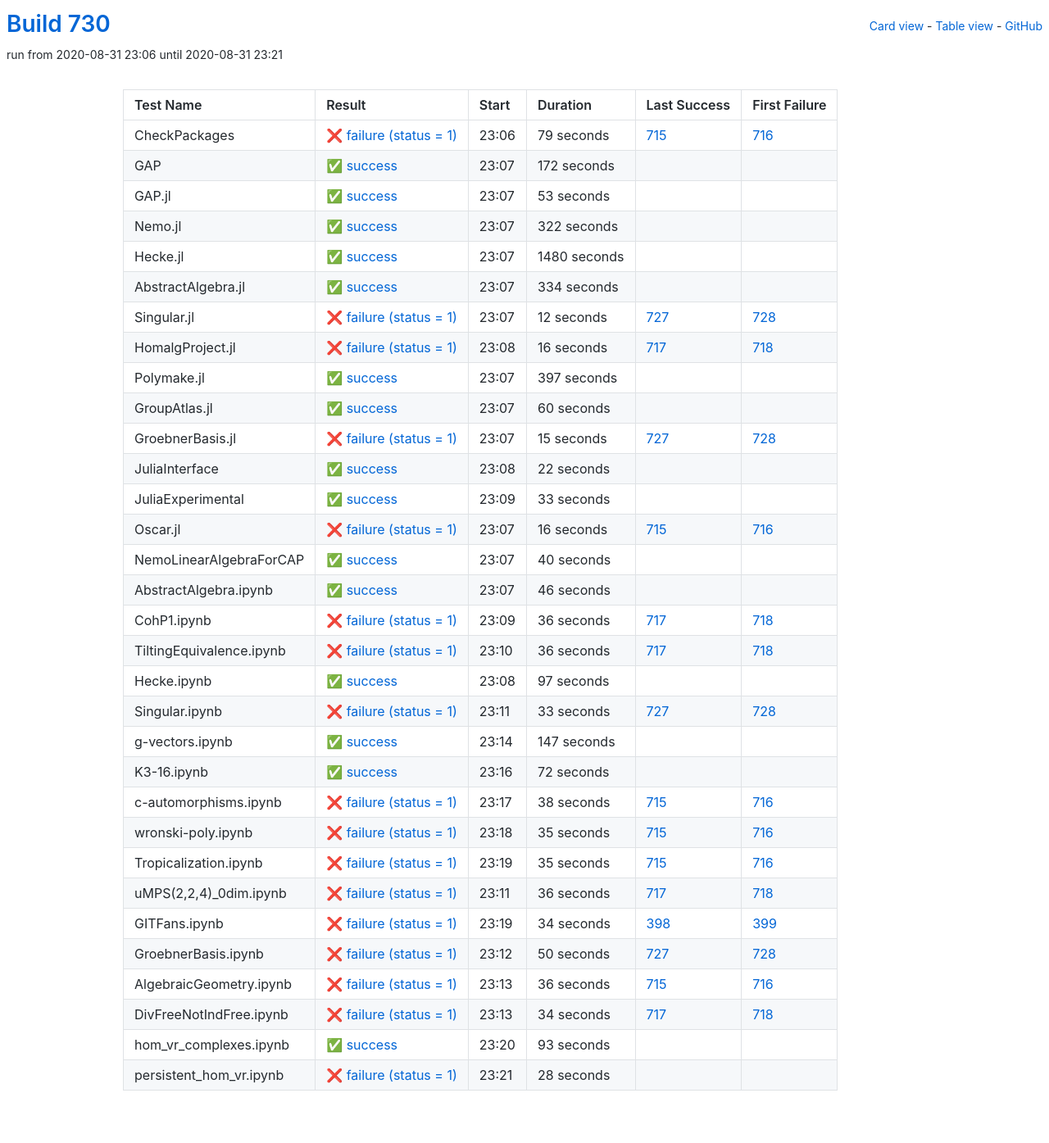
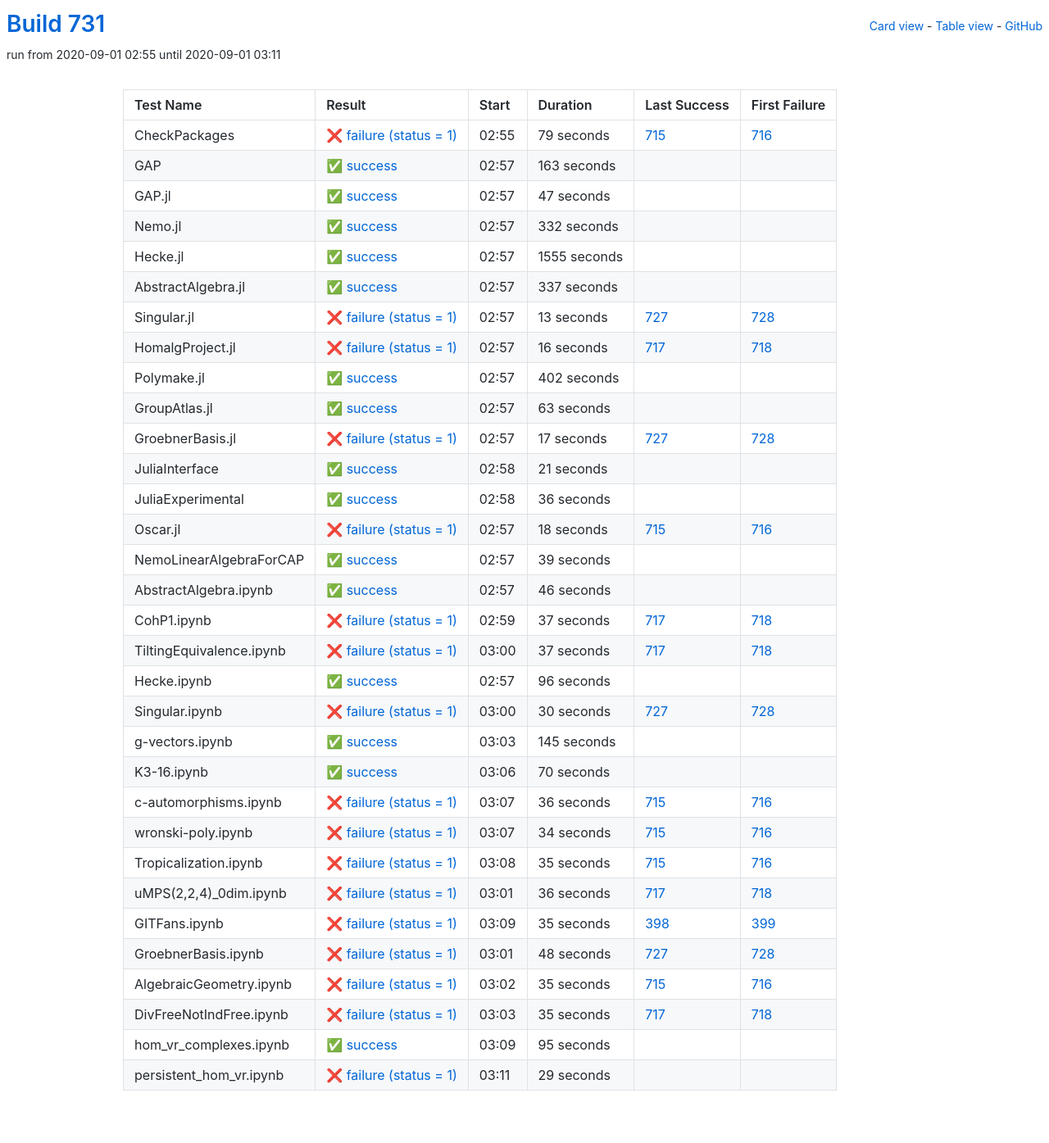
Before and after one commit to oscar-system/oscar-ci-status-stable, a Jekyll site: the page built from table.html, in a window 1280 px wide. Shown: the whole page at 82% size. Built offline with Jekyll 4.4.1, drawn with Linux system fonts in a browser that asks for light colours.

Commit message:
Build #731

```diff
--- a/_data/ci.yml
+++ b/_data/ci.yml
@@ -1,6 +1,6 @@
 ---
-build: 730
-build_url: https://oscarci.mathematik.uni-kl.de/job/oscar-stable/730/
+build: 731
+build_url: https://oscarci.mathematik.uni-kl.de/job/oscar-stable/731/
 job: oscar-stable
 organization: oscar-system
 repo: oscar-ci-status-stable
@@ -8,8 +8,8 @@ repourl: https://github.com/oscar-system/oscar-ci-status-stable
 tests:
 - name: CheckPackages
   id: checkpackages
-  log: https://oscarci.mathematik.uni-kl.de/job/oscar-stable/730/artifact/logs/build-730/CheckPackages.log
-  start: 2020-08-31 23:06
+  log: https://oscarci.mathematik.uni-kl.de/job/oscar-stable/731/artifact/logs/build-731/CheckPackages.log
+  start: 2020-09-01 02:55
   success: false
   exitcode: 1
   status: failure
@@ -20,80 +20,80 @@ tests:
   first_failure_url: https://oscarci.mathematik.uni-kl.de/job/oscar-stable/716/
 - name: GAP
   id: gap
-  log: https://oscarci.mathematik.uni-kl.de/job/oscar-stable/730/artifact/logs/build-730/GAP.log
-  start: 2020-08-31 23:07
+  log: https://oscarci.mathematik.uni-kl.de/job/oscar-stable/731/artifact/logs/build-731/GAP.log
+  start: 2020-09-01 02:57
   success: true
   exitcode: 0
   status: success
-  duration: 172
+  duration: 163
   last_success: false
   last_success_url:
   first_failure: false
   first_failure_url:
 - name: GAP.jl
   id: gap-jl
-  log: https://oscarci.mathematik.uni-kl.de/job/oscar-stable/730/artifact/logs/build-730/GAP.jl.log
-  start: 2020-08-31 23:07
+  log: https://oscarci.mathematik.uni-kl.de/job/oscar-stable/731/artifact/logs/build-731/GAP.jl.log
+  start: 2020-09-01 02:57
   success: true
   exitcode: 0
   status: success
-  duration: 53
+  duration: 47
   last_success: false
   last_success_url:
   first_failure: false
   first_failure_url:
 - name: Nemo.jl
   id: nemo-jl
-  log: https://oscarci.mathematik.uni-kl.de/job/oscar-stable/730/artifact/logs/build-730/Nemo.jl.log
-  start: 2020-08-31 23:07
+  log: https://oscarci.mathematik.uni-kl.de/job/oscar-stable/731/artifact/logs/build-731/Nemo.jl.log
+  start: 2020-09-01 02:57
   success: true
   exitcode: 0
   status: success
-  duration: 322
+  duration: 332
   last_success: false
   last_success_url:
   first_failure: false
   first_failure_url:
 - name: Hecke.jl
   id: hecke-jl
-  log: https://oscarci.mathematik.uni-kl.de/job/oscar-stable/730/artifact/logs/build-730/Hecke.jl.log
-  start: 2020-08-31 23:07
+  log: https://oscarci.mathematik.uni-kl.de/job/oscar-stable/731/artifact/logs/build-731/Hecke.jl.log
+  start: 2020-09-01 02:57
   success: true
   exitcode: 0
   status: success
-  duration: 1480
+  duration: 1555
   last_success: false
   last_success_url:
   first_failure: false
   first_failure_url:
 - name: AbstractAlgebra.jl
   id: abstractalgebra-jl
-  log: https://oscarci.mathematik.uni-kl.de/job/oscar-stable/730/artifact/logs/build-730/AbstractAlgebra.jl.log
-  start: 2020-08-31 23:07
+  log: https://oscarci.mathematik.uni-kl.de/job/oscar-stable/731/artifact/logs/build-731/AbstractAlgebra.jl.log
+  start: 2020-09-01 02:57
   success: true
   exitcode: 0
   status: success
-  duration: 334
+  duration: 337
   last_success: false
   last_success_url:
   first_failure: false
   first_failure_url:
 - name: Singular.jl
   id: singular-jl
-  log: https://oscarci.mathematik.uni-kl.de/job/oscar-stable/730/artifact/logs/build-730/Singular.jl.log
-  start: 2020-08-31 23:07
+  log: https://oscarci.mathematik.uni-kl.de/job/oscar-stable/731/artifact/logs/build-731/Singular.jl.log
+  start: 2020-09-01 02:57
   success: false
   exitcode: 1
   status: failure
-  duration: 12
+  duration: 13
   last_success: 727
   last_success_url: https://oscarci.mathematik.uni-kl.de/job/oscar-stable/727/
   first_failure: 728
   first_failure_url: https://oscarci.mathematik.uni-kl.de/job/oscar-stable/728/
 - name: HomalgProject.jl
   id: homalgproject-jl
-  log: https://oscarci.mathematik.uni-kl.de/job/oscar-stable/730/artifact/logs/build-730/HomalgProject.jl.log
-  start: 2020-08-31 23:08
+  log: https://oscarci.mathematik.uni-kl.de/job/oscar-stable/731/artifact/logs/build-731/HomalgProject.jl.log
+  start: 2020-09-01 02:57
   success: false
   exitcode: 1
   status: failure
@@ -104,92 +104,92 @@ tests:
   first_failure_url: https://oscarci.mathematik.uni-kl.de/job/oscar-stable/718/
 - name: Polymake.jl
   id: polymake-jl
-  log: https://oscarci.mathematik.uni-kl.de/job/oscar-stable/730/artifact/logs/build-730/Polymake.jl.log
-  start: 2020-08-31 23:07
+  log: https://oscarci.mathematik.uni-kl.de/job/oscar-stable/731/artifact/logs/build-731/Polymake.jl.log
+  start: 2020-09-01 02:57
   success: true
   exitcode: 0
   status: success
-  duration: 397
+  duration: 402
   last_success: false
   last_success_url:
   first_failure: false
   first_failure_url:
 - name: GroupAtlas.jl
   id: groupatlas-jl
-  log: https://oscarci.mathematik.uni-kl.de/job/oscar-stable/730/artifact/logs/build-730/GroupAtlas.jl.log
-  start: 2020-08-31 23:07
+  log: https://oscarci.mathematik.uni-kl.de/job/oscar-stable/731/artifact/logs/build-731/GroupAtlas.jl.log
+  start: 2020-09-01 02:57
   success: true
   exitcode: 0
   status: success
-  duration: 60
+  duration: 63
   last_success: false
   last_success_url:
   first_failure: false
   first_failure_url:
 - name: GroebnerBasis.jl
   id: groebnerbasis-jl
-  log: https://oscarci.mathematik.uni-kl.de/job/oscar-stable/730/artifact/logs/build-730/GroebnerBasis.jl.log
-  start: 2020-08-31 23:07
+  log: https://oscarci.mathematik.uni-kl.de/job/oscar-stable/731/artifact/logs/build-731/GroebnerBasis.jl.log
+  start: 2020-09-01 02:57
   success: false
   exitcode: 1
   status: failure
-  duration: 15
+  duration: 17
   last_success: 727
   last_success_url: https://oscarci.mathematik.uni-kl.de/job/oscar-stable/727/
   first_failure: 728
   first_failure_url: https://oscarci.mathematik.uni-kl.de/job/oscar-stable/728/
 - name: JuliaInterface
   id: juliainterface
-  log: https://oscarci.mathematik.uni-kl.de/job/oscar-stable/730/artifact/logs/build-730/JuliaInterface.log
-  start: 2020-08-31 23:08
+  log: https://oscarci.mathematik.uni-kl.de/job/oscar-stable/731/artifact/logs/build-731/JuliaInterface.log
+  start: 2020-09-01 02:58
   success: true
   exitcode: 0
   status: success
-  duration: 22
+  duration: 21
   last_success: false
   last_success_url:
   first_failure: false
   first_failure_url:
 - name: JuliaExperimental
   id: juliaexperimental
-  log: https://oscarci.mathematik.uni-kl.de/job/oscar-stable/730/artifact/logs/build-730/JuliaExperimental.log
-  start: 2020-08-31 23:09
+  log: https://oscarci.mathematik.uni-kl.de/job/oscar-stable/731/artifact/logs/build-731/JuliaExperimental.log
+  start: 2020-09-01 02:58
   success: true
   exitcode: 0
   status: success
-  duration: 33
+  duration: 36
   last_success: false
   last_success_url:
   first_failure: false
   first_failure_url:
 - name: Oscar.jl
   id: oscar-jl
-  log: https://oscarci.mathematik.uni-kl.de/job/oscar-stable/730/artifact/logs/build-730/Oscar.jl.log
-  start: 2020-08-31 23:07
+  log: https://oscarci.mathematik.uni-kl.de/job/oscar-stable/731/artifact/logs/build-731/Oscar.jl.log
+  start: 2020-09-01 02:57
   success: false
   exitcode: 1
   status: failure
-  duration: 16
+  duration: 18
   last_success: 715
   last_success_url: https://oscarci.mathematik.uni-kl.de/job/oscar-stable/715/
   first_failure: 716
   first_failure_url: https://oscarci.mathematik.uni-kl.de/job/oscar-stable/716/
 - name: NemoLinearAlgebraForCAP
   id: nemolinearalgebraforcap
-  log: https://oscarci.mathematik.uni-kl.de/job/oscar-stable/730/artifact/logs/build-730/NemoLinearAlgebraForCAP.log
-  start: 2020-08-31 23:07
+  log: https://oscarci.mathematik.uni-kl.de/job/oscar-stable/731/artifact/logs/build-731/NemoLinearAlgebraForCAP.log
+  start: 2020-09-01 02:57
   success: true
   exitcode: 0
   status: success
-  duration: 40
+  duration: 39
   last_success: false
   last_success_url:
   first_failure: false
   first_failure_url:
 - name: AbstractAlgebra.ipynb
   id: abstractalgebra-ipynb
-  log: https://oscarci.mathematik.uni-kl.de/job/oscar-stable/730/artifact/logs/build-730/AbstractAlgebra.ipynb.log
-  start: 2020-08-31 23:07
+  log: https://oscarci.mathematik.uni-kl.de/job/oscar-stable/731/artifact/logs/build-731/AbstractAlgebra.ipynb.log
+  start: 2020-09-01 02:57
   success: true
   exitcode: 0
   status: success
@@ -200,104 +200,104 @@ tests:
   first_failure_url:
 - name: CohP1.ipynb
   id: cohp1-ipynb
-  log: https://oscarci.mathematik.uni-kl.de/job/oscar-stable/730/artifact/logs/build-730/CohP1.ipynb.log
-  start: 2020-08-31 23:09
+  log: https://oscarci.mathematik.uni-kl.de/job/oscar-stable/731/artifact/logs/build-731/CohP1.ipynb.log
+  start: 2020-09-01 02:59
   success: false
   exitcode: 1
   status: failure
-  duration: 36
+  duration: 37
   last_success: 717
   last_success_url: https://oscarci.mathematik.uni-kl.de/job/oscar-stable/717/
   first_failure: 718
   first_failure_url: https://oscarci.mathematik.uni-kl.de/job/oscar-stable/718/
 - name: TiltingEquivalence.ipynb
   id: tiltingequivalence-ipynb
-  log: https://oscarci.mathematik.uni-kl.de/job/oscar-stable/730/artifact/logs/build-730/TiltingEquivalence.ipynb.log
-  start: 2020-08-31 23:10
+  log: https://oscarci.mathematik.uni-kl.de/job/oscar-stable/731/artifact/logs/build-731/TiltingEquivalence.ipynb.log
+  start: 2020-09-01 03:00
   success: false
   exitcode: 1
   status: failure
-  duration: 36
+  duration: 37
   last_success: 717
   last_success_url: https://oscarci.mathematik.uni-kl.de/job/oscar-stable/717/
   first_failure: 718
   first_failure_url: https://oscarci.mathematik.uni-kl.de/job/oscar-stable/718/
 - name: Hecke.ipynb
   id: hecke-ipynb
-  log: https://oscarci.mathematik.uni-kl.de/job/oscar-stable/730/artifact/logs/build-730/Hecke.ipynb.log
-  start: 2020-08-31 23:08
+  log: https://oscarci.mathematik.uni-kl.de/job/oscar-stable/731/artifact/logs/build-731/Hecke.ipynb.log
+  start: 2020-09-01 02:57
   success: true
   exitcode: 0
   status: success
-  duration: 97
+  duration: 96
   last_success: false
   last_success_url:
   first_failure: false
   first_failure_url:
 - name: Singular.ipynb
   id: singular-ipynb
-  log: https://oscarci.mathematik.uni-kl.de/job/oscar-stable/730/artifact/logs/build-730/Singular.ipynb.log
-  start: 2020-08-31 23:11
+  log: https://oscarci.mathematik.uni-kl.de/job/oscar-stable/731/artifact/logs/build-731/Singular.ipynb.log
+  start: 2020-09-01 03:00
   success: false
   exitcode: 1
   status: failure
-  duration: 33
+  duration: 30
   last_success: 727
   last_success_url: https://oscarci.mathematik.uni-kl.de/job/oscar-stable/727/
   first_failure: 728
   first_failure_url: https://oscarci.mathematik.uni-kl.de/job/oscar-stable/728/
 - name: g-vectors.ipynb
   id: g-vectors-ipynb
-  log: https://oscarci.mathematik.uni-kl.de/job/oscar-stable/730/artifact/logs/build-730/g-vectors.ipynb.log
-  start: 2020-08-31 23:14
+  log: https://oscarci.mathematik.uni-kl.de/job/oscar-stable/731/artifact/logs/build-731/g-vectors.ipynb.log
+  start: 2020-09-01 03:03
   success: true
   exitcode: 0
   status: success
-  duration: 147
+  duration: 145
   last_success: false
   last_success_url:
   first_failure: false
   first_failure_url:
 - name: K3-16.ipynb
   id: k3-16-ipynb
-  log: https://oscarci.mathematik.uni-kl.de/job/oscar-stable/730/artifact/logs/build-730/K3-16.ipynb.log
-  start: 2020-08-31 23:16
+  log: https://oscarci.mathematik.uni-kl.de/job/oscar-stable/731/artifact/logs/build-731/K3-16.ipynb.log
+  start: 2020-09-01 03:06
   success: true
   exitcode: 0
   status: success
-  duration: 72
+  duration: 70
   last_success: false
   last_success_url:
   first_failure: false
   first_failure_url:
 - name: c-automorphisms.ipynb
   id: c-automorphisms-ipynb
-  log: https://oscarci.mathematik.uni-kl.de/job/oscar-stable/730/artifact/logs/build-730/c-automorphisms.ipynb.log
-  start: 2020-08-31 23:17
+  log: https://oscarci.mathematik.uni-kl.de/job/oscar-stable/731/artifact/logs/build-731/c-automorphisms.ipynb.log
+  start: 2020-09-01 03:07
   success: false
   exitcode: 1
   status: failure
-  duration: 38
+  duration: 36
   last_success: 715
   last_success_url: https://oscarci.mathematik.uni-kl.de/job/oscar-stable/715/
   first_failure: 716
   first_failure_url: https://oscarci.mathematik.uni-kl.de/job/oscar-stable/716/
 - name: wronski-poly.ipynb
   id: wronski-poly-ipynb
-  log: https://oscarci.mathematik.uni-kl.de/job/oscar-stable/730/artifact/logs/build-730/wronski-poly.ipynb.log
-  start: 2020-08-31 23:18
+  log: https://oscarci.mathematik.uni-kl.de/job/oscar-stable/731/artifact/logs/build-731/wronski-poly.ipynb.log
+  start: 2020-09-01 03:07
   success: false
   exitcode: 1
   status: failure
-  duration: 35
+  duration: 34
   last_success: 715
   last_success_url: https://oscarci.mathematik.uni-kl.de/job/oscar-stable/715/
   first_failure: 716
   first_failure_url: https://oscarci.mathematik.uni-kl.de/job/oscar-stable/716/
 - name: Tropicalization.ipynb
   id: tropicalization-ipynb
-  log: https://oscarci.mathematik.uni-kl.de/job/oscar-stable/730/artifact/logs/build-730/Tropicalization.ipynb.log
-  start: 2020-08-31 23:19
+  log: https://oscarci.mathematik.uni-kl.de/job/oscar-stable/731/artifact/logs/build-731/Tropicalization.ipynb.log
+  start: 2020-09-01 03:08
   success: false
   exitcode: 1
   status: failure
@@ -308,8 +308,8 @@ tests:
   first_failure_url: https://oscarci.mathematik.uni-kl.de/job/oscar-stable/716/
 - name: uMPS(2,2,4)_0dim.ipynb
   id: umps-2-2-4-0dim-ipynb
-  log: https://oscarci.mathematik.uni-kl.de/job/oscar-stable/730/artifact/logs/build-730/uMPS-2-2-4-_0dim.ipynb.log
-  start: 2020-08-31 23:11
+  log: https://oscarci.mathematik.uni-kl.de/job/oscar-stable/731/artifact/logs/build-731/uMPS-2-2-4-_0dim.ipynb.log
+  start: 2020-09-01 03:01
   success: false
   exitcode: 1
   status: failure
@@ -320,72 +320,72 @@ tests:
   first_failure_url: https://oscarci.mathematik.uni-kl.de/job/oscar-stable/718/
 - name: GITFans.ipynb
   id: gitfans-ipynb
-  log: https://oscarci.mathematik.uni-kl.de/job/oscar-stable/730/artifact/logs/build-730/GITFans.ipynb.log
-  start: 2020-08-31 23:19
+  log: https://oscarci.mathematik.uni-kl.de/job/oscar-stable/731/artifact/logs/build-731/GITFans.ipynb.log
+  start: 2020-09-01 03:09
   success: false
   exitcode: 1
   status: failure
-  duration: 34
+  duration: 35
   last_success: 398
   last_success_url: https://oscarci.mathematik.uni-kl.de/job/oscar-stable/398/
   first_failure: 399
   first_failure_url: https://oscarci.mathematik.uni-kl.de/job/oscar-stable/399/
 - name: GroebnerBasis.ipynb
   id: groebnerbasis-ipynb
-  log: https://oscarci.mathematik.uni-kl.de/job/oscar-stable/730/artifact/logs/build-730/GroebnerBasis.ipynb.log
-  start: 2020-08-31 23:12
+  log: https://oscarci.mathematik.uni-kl.de/job/oscar-stable/731/artifact/logs/build-731/GroebnerBasis.ipynb.log
+  start: 2020-09-01 03:01
   success: false
   exitcode: 1
   status: failure
-  duration: 50
+  duration: 48
   last_success: 727
   last_success_url: https://oscarci.mathematik.uni-kl.de/job/oscar-stable/727/
   first_failure: 728
   first_failure_url: https://oscarci.mathematik.uni-kl.de/job/oscar-stable/728/
 - name: AlgebraicGeometry.ipynb
   id: algebraicgeometry-ipynb
-  log: https://oscarci.mathematik.uni-kl.de/job/oscar-stable/730/artifact/logs/build-730/AlgebraicGeometry.ipynb.log
-  start: 2020-08-31 23:13
+  log: https://oscarci.mathematik.uni-kl.de/job/oscar-stable/731/artifact/logs/build-731/AlgebraicGeometry.ipynb.log
+  start: 2020-09-01 03:02
   success: false
   exitcode: 1
   status: failure
-  duration: 36
+  duration: 35
   last_success: 715
   last_success_url: https://oscarci.mathematik.uni-kl.de/job/oscar-stable/715/
   first_failure: 716
   first_failure_url: https://oscarci.mathematik.uni-kl.de/job/oscar-stable/716/
 - name: DivFreeNotIndFree.ipynb
   id: divfreenotindfree-ipynb
-  log: https://oscarci.mathematik.uni-kl.de/job/oscar-stable/730/artifact/logs/build-730/DivFreeNotIndFree.ipynb.log
-  start: 2020-08-31 23:13
+  log: https://oscarci.mathematik.uni-kl.de/job/oscar-stable/731/artifact/logs/build-731/DivFreeNotIndFree.ipynb.log
+  start: 2020-09-01 03:03
   success: false
   exitcode: 1
   status: failure
-  duration: 34
+  duration: 35
   last_success: 717
   last_success_url: https://oscarci.mathematik.uni-kl.de/job/oscar-stable/717/
   first_failure: 718
   first_failure_url: https://oscarci.mathematik.uni-kl.de/job/oscar-stable/718/
 - name: hom_vr_complexes.ipynb
   id: hom-vr-complexes-ipynb
-  log: https://oscarci.mathematik.uni-kl.de/job/oscar-stable/730/artifact/logs/build-730/hom_vr_complexes.ipynb.log
-  start: 2020-08-31 23:20
+  log: https://oscarci.mathematik.uni-kl.de/job/oscar-stable/731/artifact/logs/build-731/hom_vr_complexes.ipynb.log
+  start: 2020-09-01 03:09
   success: true
   exitcode: 0
   status: success
-  duration: 93
+  duration: 95
   last_success: false
   last_success_url:
   first_failure: false
   first_failure_url:
 - name: persistent_hom_vr.ipynb
   id: persistent-hom-vr-ipynb
-  log: https://oscarci.mathematik.uni-kl.de/job/oscar-stable/730/artifact/logs/build-730/persistent_hom_vr.ipynb.log
-  start: 2020-08-31 23:21
+  log: https://oscarci.mathematik.uni-kl.de/job/oscar-stable/731/artifact/logs/build-731/persistent_hom_vr.ipynb.log
+  start: 2020-09-01 03:11
   success: false
   exitcode: 1
   status: failure
-  duration: 28
+  duration: 29
   last_success: false
   last_success_url:
   first_failure: false
```
Also changed, not shown: README.md.
